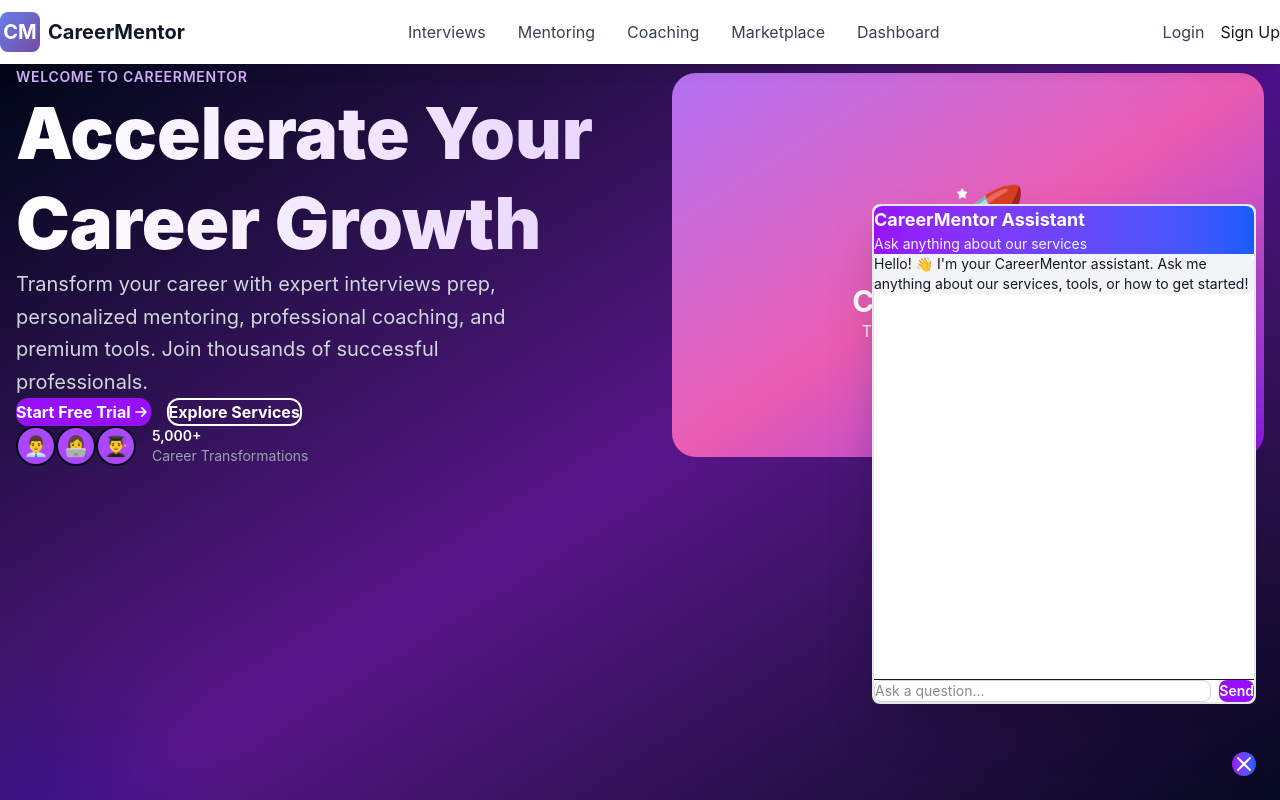
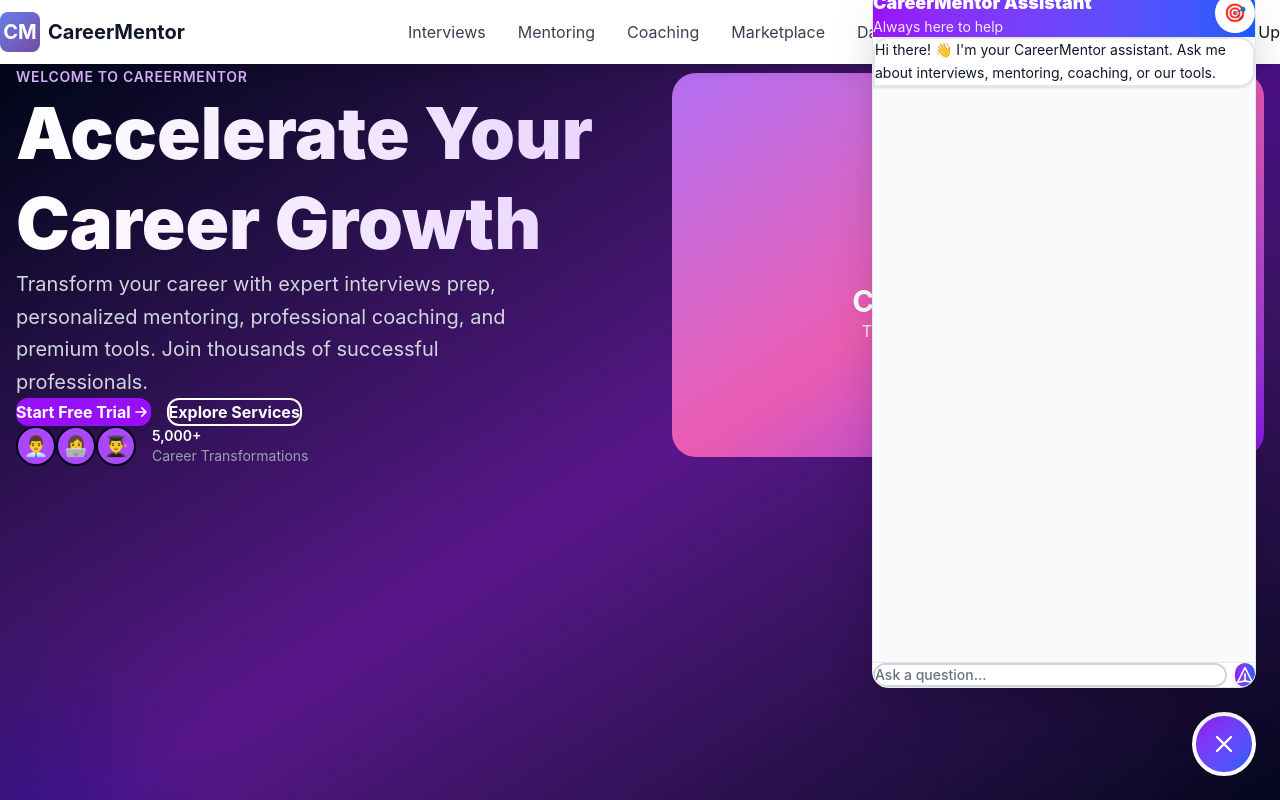
Before and after one commit to MrDan-design/next-custume, a Next.js app: page / in a window 1280 px wide. Both pictures are taken after a click on the button "Chat with CareerMentor Assistant". Shown: the top 800 px of the page. Built offline with nearby package versions, Linux system fonts and the light colour scheme.

Commit message:
Redesign chat widget: Modern UI with better colors, improved typography, better spacing

```diff
--- a/src/components/BuddyAssistWidget.tsx
+++ b/src/components/BuddyAssistWidget.tsx
@@ -13,7 +13,7 @@ export default function BuddyAssistWidget() {
   const [messages, setMessages] = useState<Message[]>([
     {
       type: 'assistant',
-      content: 'Hello! 👋 I\'m your CareerMentor assistant. Ask me anything about our services, tools, or how to get started!'
+      content: 'Hi there! 👋 I\'m your CareerMentor assistant. Ask me about interviews, mentoring, coaching, or our tools.'
     }
   ]);
   const [input, setInput] = useState('');
@@ -85,50 +85,67 @@ export default function BuddyAssistWidget() {
       {/* Chat Widget Button */}
       <button
         onClick={() => setIsOpen(!isOpen)}
-        className="fixed bottom-6 right-6 z-50 bg-gradient-to-r from-purple-600 to-blue-600 text-white rounded-full p-4 shadow-lg hover:shadow-xl transition transform hover:scale-110"
+        className="fixed bottom-6 right-6 z-50 w-16 h-16 rounded-full bg-gradient-to-br from-purple-600 to-blue-600 text-white shadow-2xl hover:shadow-2xl transition-all duration-300 transform hover:scale-110 flex items-center justify-center border-4 border-white"
         title="Chat with CareerMentor Assistant"
       >
         {isOpen ? (
-          <svg className="w-6 h-6" fill="none" stroke="currentColor" viewBox="0 0 24 24">
+          <svg className="w-7 h-7" fill="none" stroke="currentColor" viewBox="0 0 24 24">
             <path strokeLinecap="round" strokeLinejoin="round" strokeWidth={2} d="M6 18L18 6M6 6l12 12" />
           </svg>
         ) : (
+          <div className="flex flex-col items-center gap-0.5">
             <svg className="w-6 h-6" fill="none" stroke="currentColor" viewBox="0 0 24 24">
               <path strokeLinecap="round" strokeLinejoin="round" strokeWidth={2} d="M8 12h.01M12 12h.01M16 12h.01M21 12c0 4.418-4.03 8-9 8a9.863 9.863 0 01-4.255-.949L3 20l1.395-3.72C3.512 15.042 3 13.574 3 12c0-4.418 4.03-8 9-8s9 3.582 9 8z" />
             </svg>
+          </div>
         )}
       </button>
 
-      {/* Chat Widget */}
+      {/* Chat Widget Panel */}
       {isOpen && (
-        <div className="fixed bottom-24 right-6 z-50 w-96 max-w-sm bg-white rounded-lg shadow-2xl border-2 border-gray-200 flex flex-col h-96 md:h-[500px]">
+        <div className="fixed bottom-28 right-6 z-50 w-96 max-w-sm bg-white rounded-2xl shadow-2xl border border-gray-200 flex flex-col h-[600px] md:h-[700px] overflow-hidden">
           {/* Header */}
-          <div className="bg-gradient-to-r from-purple-600 to-blue-600 text-white p-4 rounded-t-lg">
-            <h3 className="font-bold text-lg">CareerMentor Assistant</h3>
-            <p className="text-sm text-gray-100">Ask anything about our services</p>
+          <div className="bg-gradient-to-r from-purple-600 to-blue-600 text-white p-6 flex-shrink-0">
+            <div className="flex items-center justify-between mb-2">
+              <div>
+                <h3 className="font-black text-lg">CareerMentor Assistant</h3>
+                <p className="text-sm text-purple-100">Always here to help</p>
+              </div>
+              <div className="w-10 h-10 rounded-full bg-white bg-opacity-20 flex items-center justify-center text-lg">
+                🎯
+              </div>
+            </div>
           </div>
 
-          {/* Messages */}
-          <div className="flex-1 overflow-y-auto p-4 space-y-4">
+          {/* Messages Container */}
+          <div className="flex-1 overflow-y-auto p-6 space-y-4 bg-gray-50">
             {messages.map((msg, idx) => (
               <div key={idx} className={`flex ${msg.type === 'user' ? 'justify-end' : 'justify-start'}`}>
                 <div
-                  className={`max-w-xs lg:max-w-md px-4 py-2 rounded-lg ${
+                  className={`max-w-xs lg:max-w-md px-5 py-3 rounded-2xl ${
                     msg.type === 'user'
-                      ? 'bg-purple-600 text-white rounded-br-none'
-                      : 'bg-gray-100 text-gray-900 rounded-bl-none'
+                      ? 'bg-gradient-to-r from-purple-600 to-blue-600 text-white rounded-br-none shadow-md'
+                      : 'bg-white text-slate-900 rounded-bl-none border-2 border-gray-200 shadow-sm'
                   }`}
                 >
-                  <p className="text-sm whitespace-pre-wrap">{msg.content}</p>
+                  <p className={`text-sm leading-relaxed ${msg.type === 'user' ? 'text-white' : 'text-slate-900'}`}>
+                    {msg.content}
+                  </p>
                   {msg.results && msg.results.length > 0 && (
-                    <div className="mt-3 space-y-2">
+                    <div className="mt-4 space-y-2 pt-4 border-t border-gray-300">
                       {msg.results.map((result, i) => (
                         <a
                           key={i}
                           href={result.url}
-                          className="block text-xs bg-white text-purple-600 p-2 rounded hover:bg-purple-50 transition"
+                          className="flex items-start gap-2 p-3 rounded-lg bg-gray-100 hover:bg-gradient-to-r hover:from-purple-100 hover:to-blue-100 transition group"
                         >
-                          <strong>{result.title}</strong>
+                          <span className="text-lg flex-shrink-0">📌</span>
+                          <div>
+                            <p className="font-bold text-slate-900 text-xs group-hover:text-purple-600 transition">
+                              {result.title}
+                            </p>
+                            <p className="text-xs text-gray-600 line-clamp-2">{result.content.substring(0, 60)}...</p>
+                          </div>
                         </a>
                       ))}
                     </div>
@@ -138,11 +155,11 @@ export default function BuddyAssistWidget() {
             ))}
             {isLoading && (
               <div className="flex justify-start">
-                <div className="bg-gray-100 text-gray-900 px-4 py-2 rounded-lg rounded-bl-none">
-                  <div className="flex gap-1">
-                    <div className="w-2 h-2 bg-gray-400 rounded-full animate-bounce"></div>
-                    <div className="w-2 h-2 bg-gray-400 rounded-full animate-bounce" style={{ animationDelay: '0.1s' }}></div>
-                    <div className="w-2 h-2 bg-gray-400 rounded-full animate-bounce" style={{ animationDelay: '0.2s' }}></div>
+                <div className="bg-white border-2 border-gray-200 text-slate-900 px-5 py-3 rounded-2xl rounded-bl-none shadow-sm">
+                  <div className="flex gap-2 items-center">
+                    <div className="w-2 h-2 bg-purple-600 rounded-full animate-bounce"></div>
+                    <div className="w-2 h-2 bg-purple-600 rounded-full animate-bounce" style={{ animationDelay: '0.1s' }}></div>
+                    <div className="w-2 h-2 bg-purple-600 rounded-full animate-bounce" style={{ animationDelay: '0.2s' }}></div>
                   </div>
                 </div>
               </div>
@@ -150,23 +167,27 @@ export default function BuddyAssistWidget() {
             <div ref={messagesEndRef} />
           </div>
 
-          {/* Input */}
-          <form onSubmit={handleSendMessage} className="border-t p-4 flex gap-2">
+          {/* Input Area */}
+          <form onSubmit={handleSendMessage} className="border-t border-gray-200 p-4 bg-white flex-shrink-0">
+            <div className="flex gap-2">
               <input
                 type="text"
                 value={input}
                 onChange={(e) => setInput(e.target.value)}
                 placeholder="Ask a question..."
-              className="flex-1 px-3 py-2 border border-gray-300 rounded-lg focus:outline-none focus:border-purple-600 text-sm"
+                className="flex-1 px-4 py-3 rounded-xl border-2 border-gray-300 focus:border-purple-500 focus:outline-none text-sm text-slate-900 placeholder-gray-500 font-medium transition"
                 disabled={isLoading}
               />
               <button
                 type="submit"
                 disabled={isLoading}
-              className="bg-purple-600 hover:bg-purple-700 text-white px-4 py-2 rounded-lg transition disabled:opacity-50 font-semibold text-sm"
+                className="bg-gradient-to-r from-purple-600 to-blue-600 hover:from-purple-700 hover:to-blue-700 text-white px-4 py-3 rounded-xl transition disabled:opacity-50 font-bold text-sm shadow-md transform hover:scale-105"
               >
-              Send
+                <svg className="w-5 h-5" fill="none" stroke="currentColor" viewBox="0 0 24 24">
+                  <path strokeLinecap="round" strokeLinejoin="round" strokeWidth={2} d="M12 19l9 2-9-18-9 18 9-2zm0 0v-8" />
+                </svg>
               </button>
+            </div>
           </form>
         </div>
       )}
```
Lines whose indentation alone changed are shown as unchanged.
